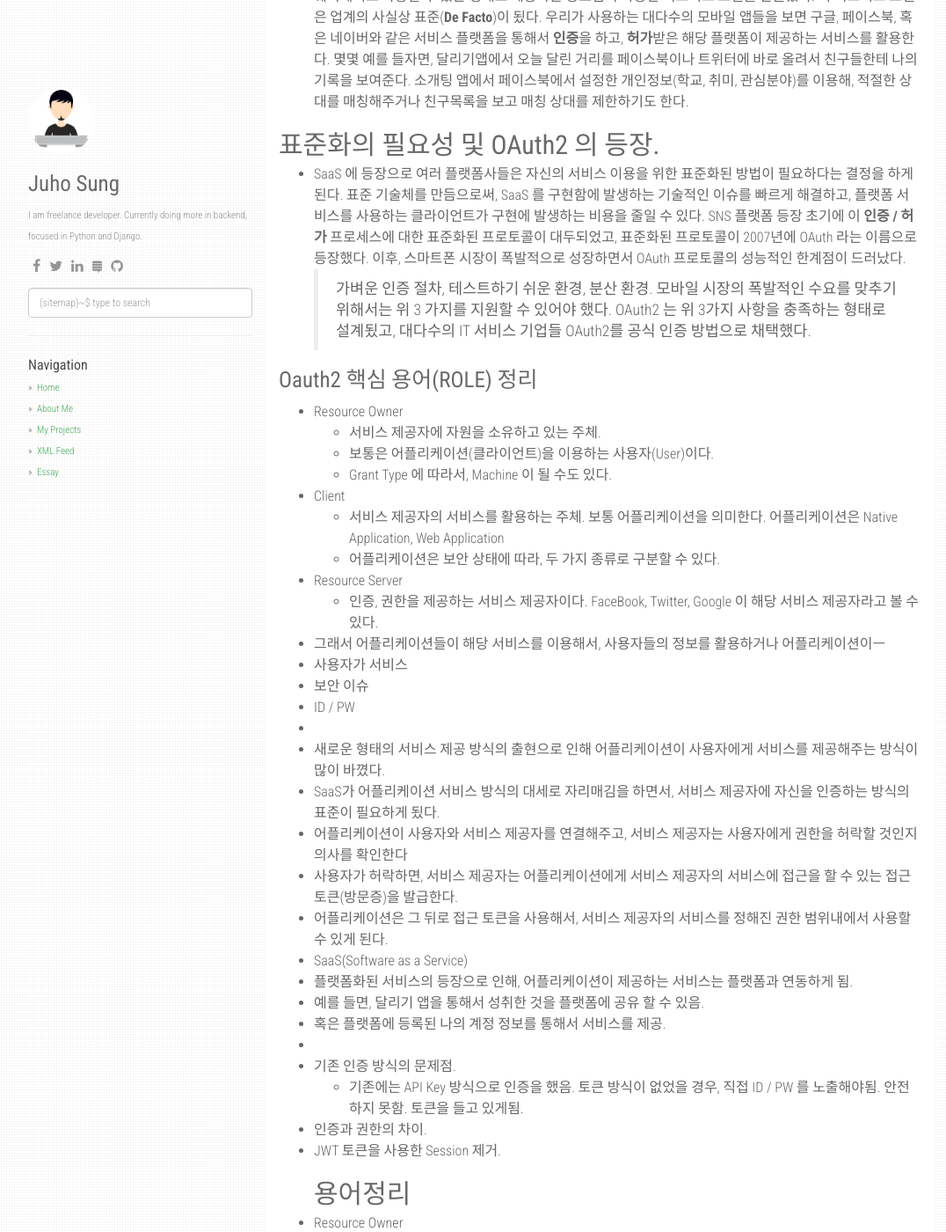
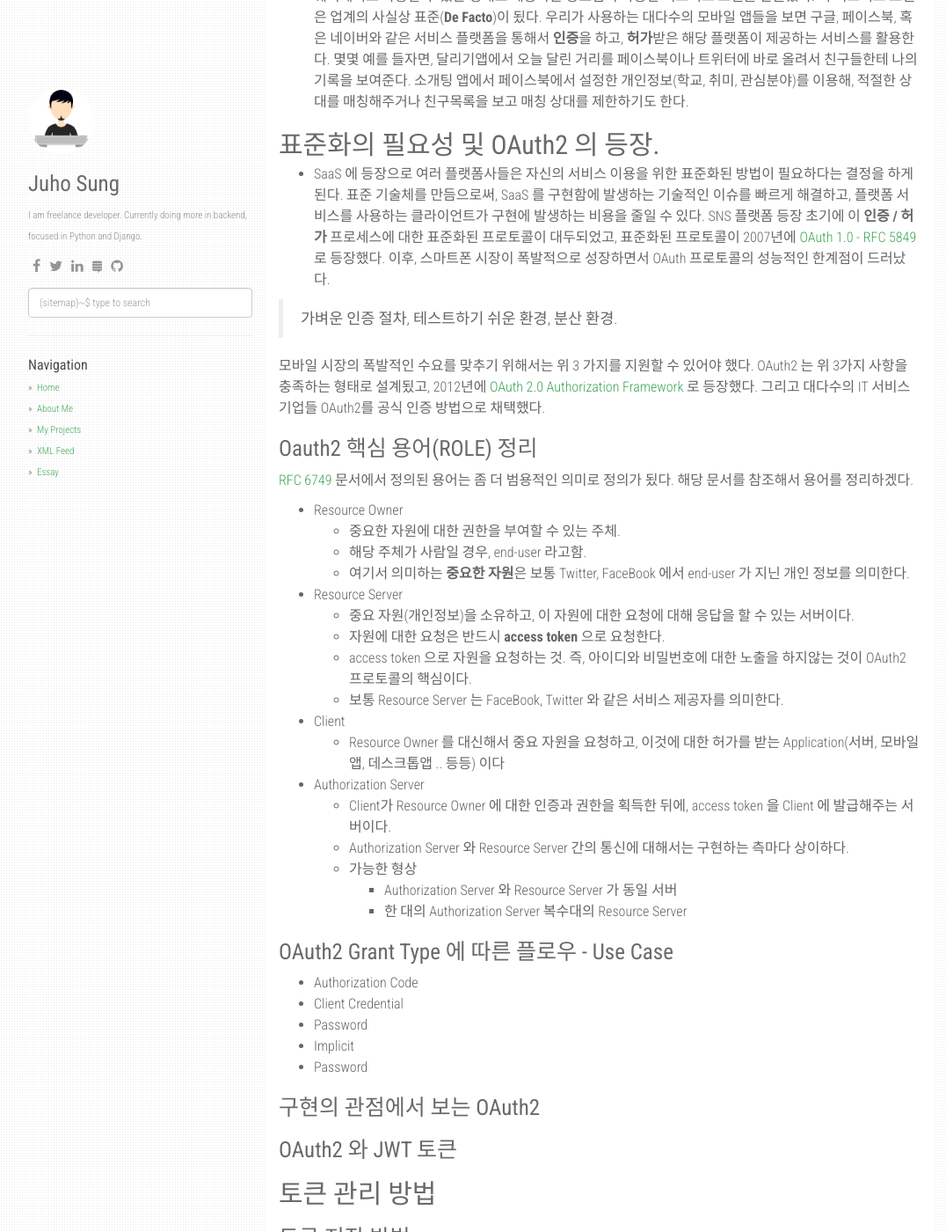
Before and after one commit to ktjooho/ktjooho.github.io, a Jekyll site: the page built from _posts/2019-01-05-review-oauth2.markdown, in a window 1280 px wide and 1400 px high, scrolled down 325 px. Shown: the whole window at 88% size, without its empty margins (53-1129 px from the left). Built offline with Jekyll 4.4.1, drawn with Linux system fonts in a browser that asks for light colours; nearby versions of some CDN libraries; comment, search, counter and statistics services are not loaded; some of the changed text lies outside the part shown.

Commit message:
Update 2019-01-05-review-oauth2.markdown

```diff
--- a/_posts/2019-01-05-review-oauth2.markdown
+++ b/_posts/2019-01-05-review-oauth2.markdown
@@ -13,48 +13,35 @@ OAuth2 관련된 코드를 [WebFlux(Reactive Web)](https://docs.spring.io/spring
 
 ## 표준화의 필요성 및 OAuth2 의 등장.
  - SaaS 에 등장으로 여러 플랫폼사들은 자신의 서비스 이용을 위한 표준화된 방법이 필요하다는 결정을 하게 된다. 표준 기술체를 만듬으로써, SaaS 를 구현함에 발생하는 기술적인 이슈를 빠르게 해결하고, 플랫폼 서비스를 사용하는 클라이언트가 구현에 발생하는 비용을 줄일 수 있다.
- SNS 플랫폼 등장 초기에 이 **인증 / 허가** 프로세스에 대한 표준화된 프로토콜이 대두되었고, 표준화된 프로토콜이 2007년에 OAuth 라는 이름으로 등장했다. 이후, 스마트폰 시장이 폭발적으로 성장하면서 OAuth 프로토콜의 성능적인 한계점이 드러났다.
+ SNS 플랫폼 등장 초기에 이 **인증 / 허가** 프로세스에 대한 표준화된 프로토콜이 대두되었고, 표준화된 프로토콜이 2007년에 [OAuth 1.0 - RFC 5849](https://tools.ietf.org/html/rfc5849) 로 등장했다. 이후, 스마트폰 시장이 폭발적으로 성장하면서 OAuth 프로토콜의 성능적인 한계점이 드러났다.
+
  > 가벼운 인증 절차, 테스트하기 쉬운 환경, 분산 환경.
- 모바일 시장의 폭발적인 수요를 맞추기 위해서는 위 3 가지를 지원할 수 있어야 했다. OAuth2 는 위 3가지 사항을 충족하는 형태로 설계됬고, 대다수의 IT 서비스 기업들 OAuth2를 공식 인증 방법으로 채택했다.
+
+ 모바일 시장의 폭발적인 수요를 맞추기 위해서는 위 3 가지를 지원할 수 있어야 했다. OAuth2 는 위 3가지 사항을 충족하는 형태로 설계됬고, 2012년에 [OAuth 2.0 Authorization Framework](https://tools.ietf.org/html/rfc6749) 로 등장했다. 그리고 대다수의 IT 서비스 기업들 OAuth2를 공식 인증 방법으로 채택했다.
 
 
 # Oauth2 핵심 용어(ROLE) 정리
+ [RFC 6749](https://tools.ietf.org/html/rfc6749) 문서에서 정의된 용어는 좀 더 범용적인 의미로 정의가 됬다. 해당 문서를 참조해서 용어를 정리하겠다.
 - Resource Owner
-  - 서비스 제공자에 자원을 소유하고 있는 주체.
-  - 보통은 어플리케이션(클라이언트)을 이용하는 사용자(User)이다.
-  - Grant Type 에 따라서, Machine 이 될 수도 있다.
+  - 중요한 자원에 대한 권한을 부여할 수 있는 주체.
+  - 해당 주체가 사람일 경우, end-user 라고함.
+  - 여기서 의미하는 **중요한 자원**은 보통 Twitter, FaceBook 에서 end-user 가 지닌 개인 정보를 의미한다.
+
+- Resource Server
+  - 중요 자원(개인정보)을 소유하고, 이 자원에 대한 요청에 대해 응답을 할 수 있는 서버이다.
+  - 자원에 대한 요청은 반드시 **access token** 으로 요청한다.
+  - access token 으로 자원을 요청하는 것. 즉, 아이디와 비밀번호에 대한 노출을 하지않는 것이 OAuth2 프로토콜의 핵심이다.
+  - 보통 Resource Server 는 FaceBook, Twitter 와 같은 서비스 제공자를 의미한다.
 
 - Client
-  - 서비스 제공자의 서비스를 활용하는 주체. 보통 어플리케이션을 의미한다. 어플리케이션은 Native Application, Web Application
-  - 어플리케이션은 보안 상태에 따라, 두 가지 종류로 구분할 수 있다.
+  - Resource Owner 를 대신해서 중요 자원을 요청하고, 이것에 대한 허가를 받는 Application(서버, 모바일앱, 데스크톱앱 .. 등등) 이다
 
-- Resource Server
-  - 인증, 권한을 제공하는 서비스 제공자이다. FaceBook, Twitter, Google 이 해당 서비스 제공자라고 볼 수 있다.
-
- - 그래서 어플리케이션들이 해당 서비스를 이용해서, 사용자들의 정보를 활용하거나 어플리케이션이ㅡ
- - 사용자가 서비스
-* 보안 이슈
-- ID / PW
-*
-- 새로운 형태의 서비스 제공 방식의 출현으로 인해 어플리케이션이 사용자에게 서비스를 제공해주는 방식이 많이 바꼈다.
-- SaaS가 어플리케이션 서비스 방식의 대세로 자리매김을 하면서, 서비스 제공자에 자신을 인증하는 방식의 표준이 필요하게 됬다.
-- 어플리케이션이 사용자와 서비스 제공자를 연결해주고, 서비스 제공자는 사용자에게 권한을 허락할 것인지 의사를 확인한다
-- 사용자가 허락하면, 서비스 제공자는 어플리케이션에게 서비스 제공자의 서비스에 접근을 할 수 있는 접근 토큰(방문증)을 발급한다.
-- 어플리케이션은 그 뒤로 접근 토큰을 사용해서, 서비스 제공자의 서비스를 정해진 권한 범위내에서 사용할 수 있게 된다.
-- SaaS(Software as a Service)
-- 플랫폼화된 서비스의 등장으로 인해, 어플리케이션이 제공하는 서비스는 플랫폼과 연동하게 됨.
-- 예를 들면, 달리기 앱을 통해서 성취한 것을 플랫폼에 공유 할 수 있음.
-- 혹은 플랫폼에 등록된 나의 계정 정보를 통해서 서비스를 제공.
--
-- 기존 인증 방식의 문제점.
-  - 기존에는 API Key 방식으로 인증을 했음. 토큰 방식이 없었을 경우, 직접 ID / PW 를 노출해야됨. 안전하지 못함. 토큰을 들고 있게됨.
-- 인증과 권한의 차이.
-- JWT 토큰을 사용한 Session 제거.
-## 용어정리
-- Resource Owner
-- Resource Server
-- Client
 - Authorization Server
+  - Client가 Resource Owner 에 대한 인증과 권한을 획득한 뒤에, access token 을 Client 에 발급해주는 서버이다.
+  - Authorization Server 와 Resource Server 간의 통신에 대해서는 구현하는 측마다 상이하다.
+  - 가능한 형상
+    - Authorization Server 와 Resource Server 가 동일 서버
+    - 한 대의 Authorization Server 복수대의 Resource Server
 
 # OAuth2 Grant Type 에 따른 플로우 - Use Case
 * Authorization Code
```
